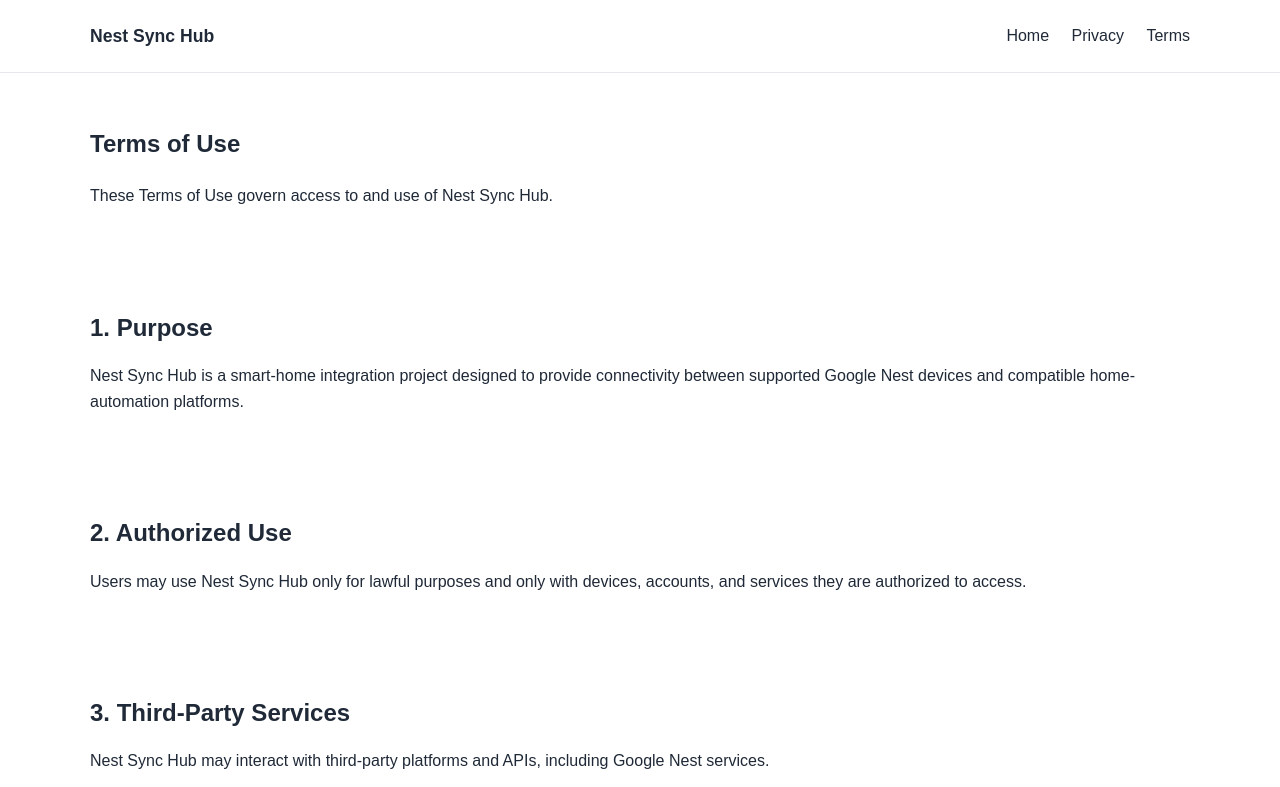
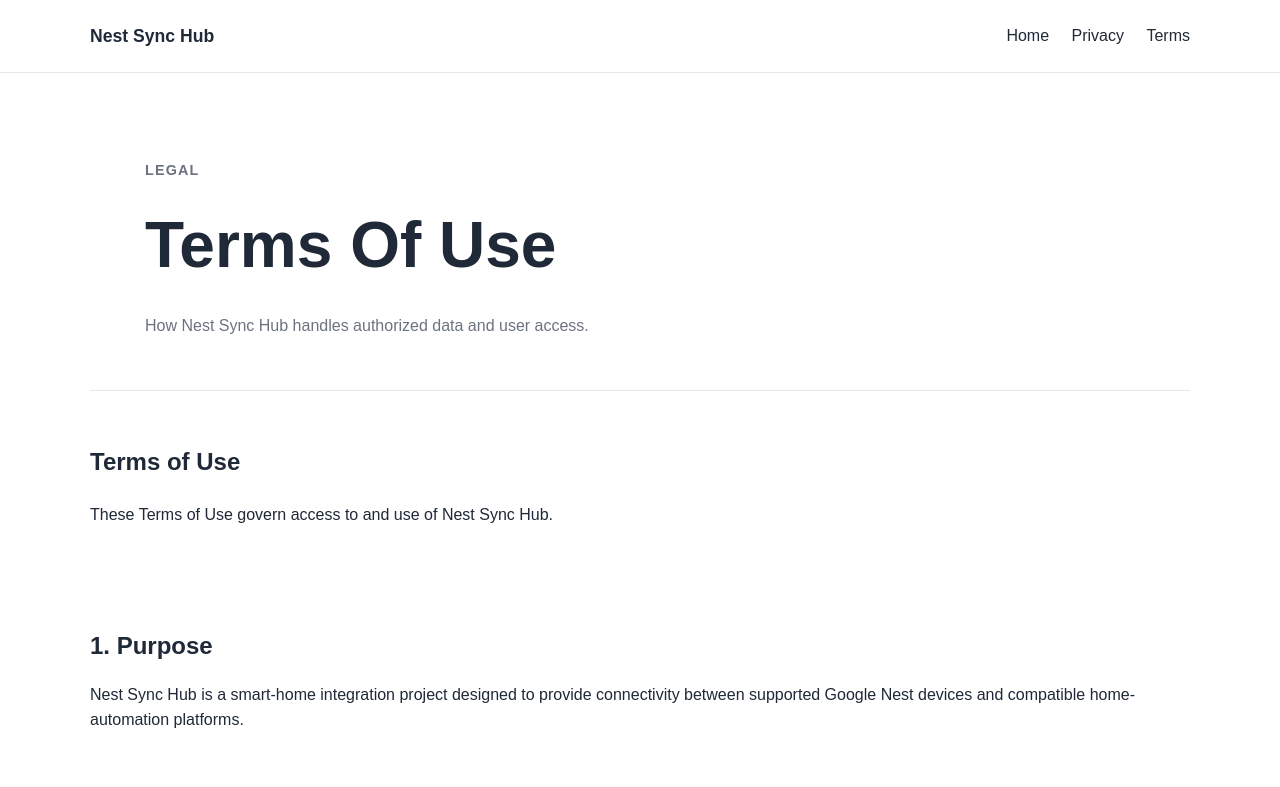
Before and after one commit to Klimrod89/nestsynchub-site, a plain HTML site: page terms.html in a window 1280 px wide. Shown: the top 787 px of the page. Drawn offline with Linux system fonts and the light colour scheme.

Commit message:
Make legal pages consistent

```diff
--- a/assets/css/site.css
+++ b/assets/css/site.css
@@ -166,3 +166,30 @@
         grid-template-columns: 1fr;
     }
 }
+
+.page-header {
+    padding: 72px 0 36px;
+    border-bottom: 1px solid #e5e7eb;
+}
+
+.page-header h1 {
+    margin: 0 0 12px;
+    font-size: clamp(2.25rem, 6vw, 4rem);
+}
+
+.page-header p {
+    max-width: 700px;
+    color: #6b7280;
+}
+
+.legal-content {
+    max-width: 820px;
+}
+
+.legal-content section {
+    padding: 20px 0;
+}
+
+.legal-content h2 {
+    margin-top: 0;
+}
--- a/terms.html
+++ b/terms.html
@@ -30,6 +30,23 @@
     </header>
 
     <main class="container">
+         <section class="page-header">
+
+        <div class="container">
+
+            <p class="eyebrow">Legal</p>
+
+            <h1>Terms Of Use</h1>
+
+            <p>
+
+                How Nest Sync Hub handles authorized data and user access.
+
+            </p>
+
+        </div>
+
+    </section>
 
         <section>
             <h1>Terms of Use</h1>
```
Also changed, not shown: privacy.html (+17 -0 lines).
